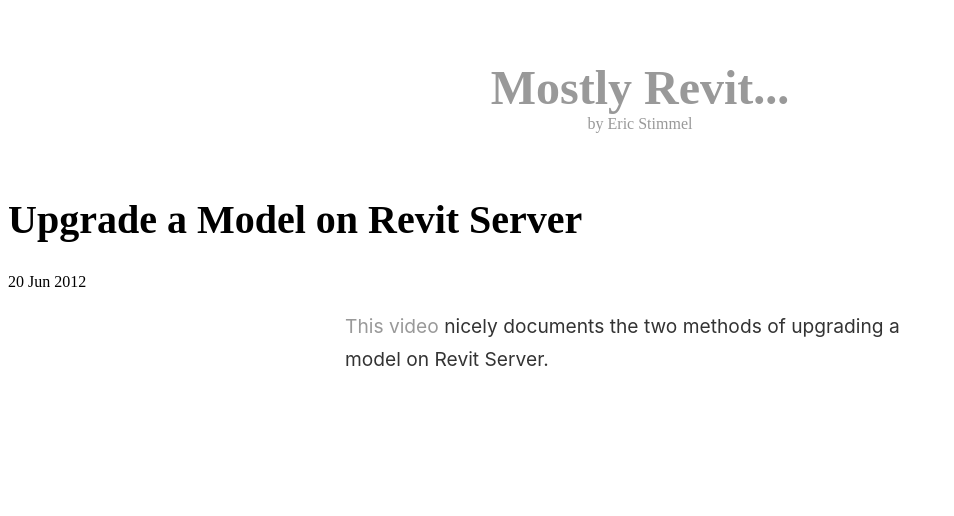
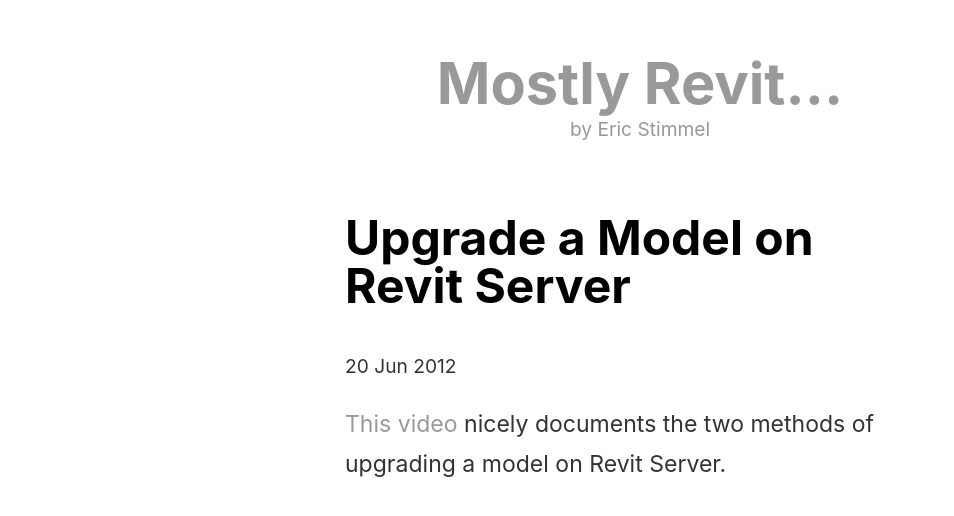
Before and after one commit to estimmel/mostly-revit-blog, a Jekyll site: the page built from _posts/2012-06-20-upgrade-revit-server-model.md, in a window 1280 px wide. Shown: the top 516 px of the page, without its empty margins (0-954 px from the left). Built offline with Jekyll 4.4.1, drawn with Linux system fonts in a browser that asks for light colours.

Commit message:
another try at styling the post page

```diff
--- a/css/main.css
+++ b/css/main.css
@@ -1,4 +1,4 @@
-body .post {
+body {
     width: 590px;
     margin: auto;
 	line-height: 1.7em;
@@ -28,7 +28,7 @@
 	padding-top: 64px;
 	padding-bottom: 16px;
 	text-align: center;
-	}
+}
 #maintitlelink {
 	font-size: 3em;
 	display: block;
@@ -42,7 +42,14 @@
 	top: -10px;
 }
 .post {
+    width: 590px;
+    margin: auto;
     margin-bottom: 75px;
+	line-height: 1.7em;
+	font-family: -apple-system, BlinkMacSystemFont, "Helvetica Neue", Helvetica, sans-serif;
+	font-size: 1.2em;
+	color: #333;
+	background-color: white;
 }
 pre {
 	box-sizing: border-box;
```
